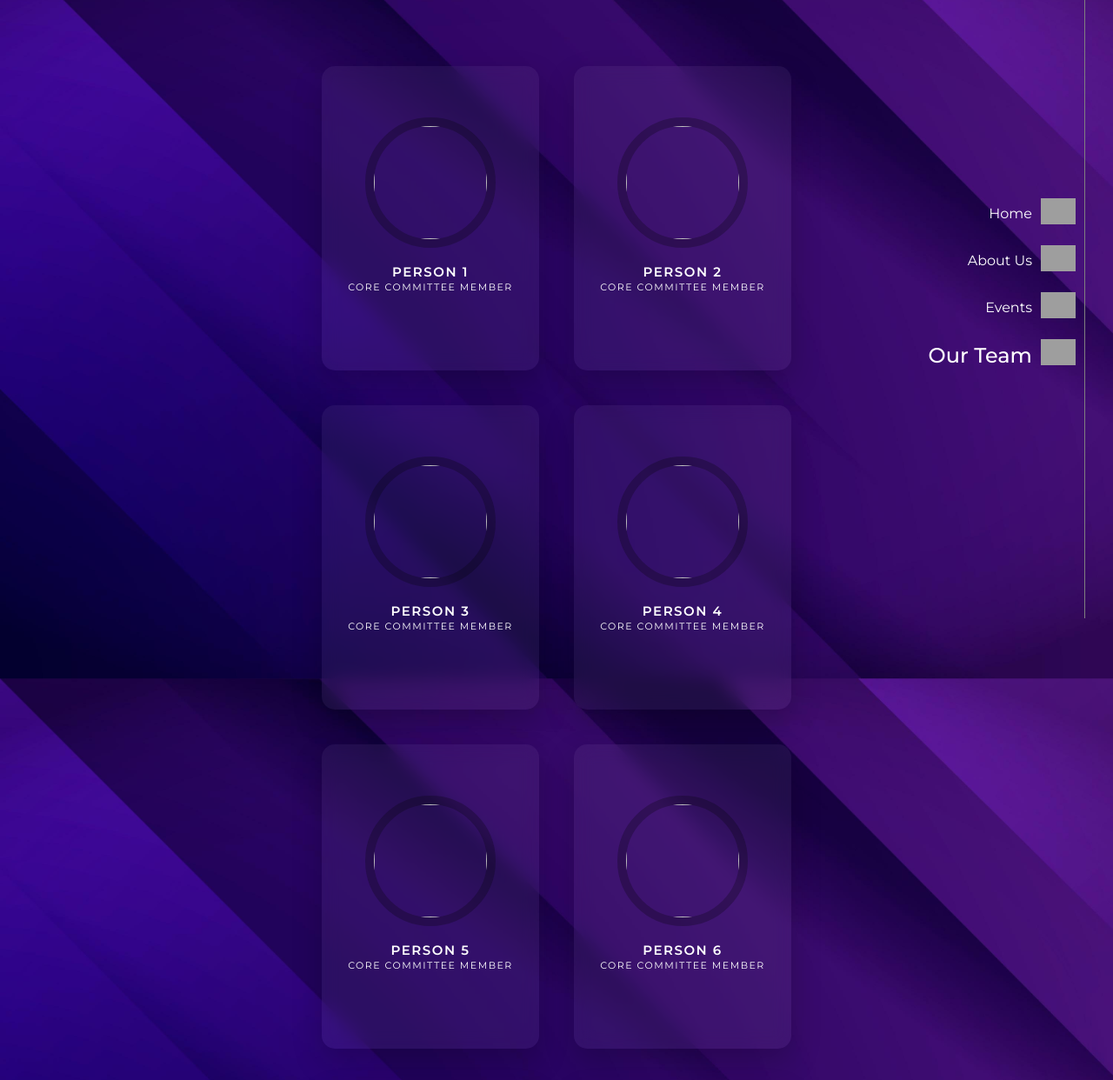
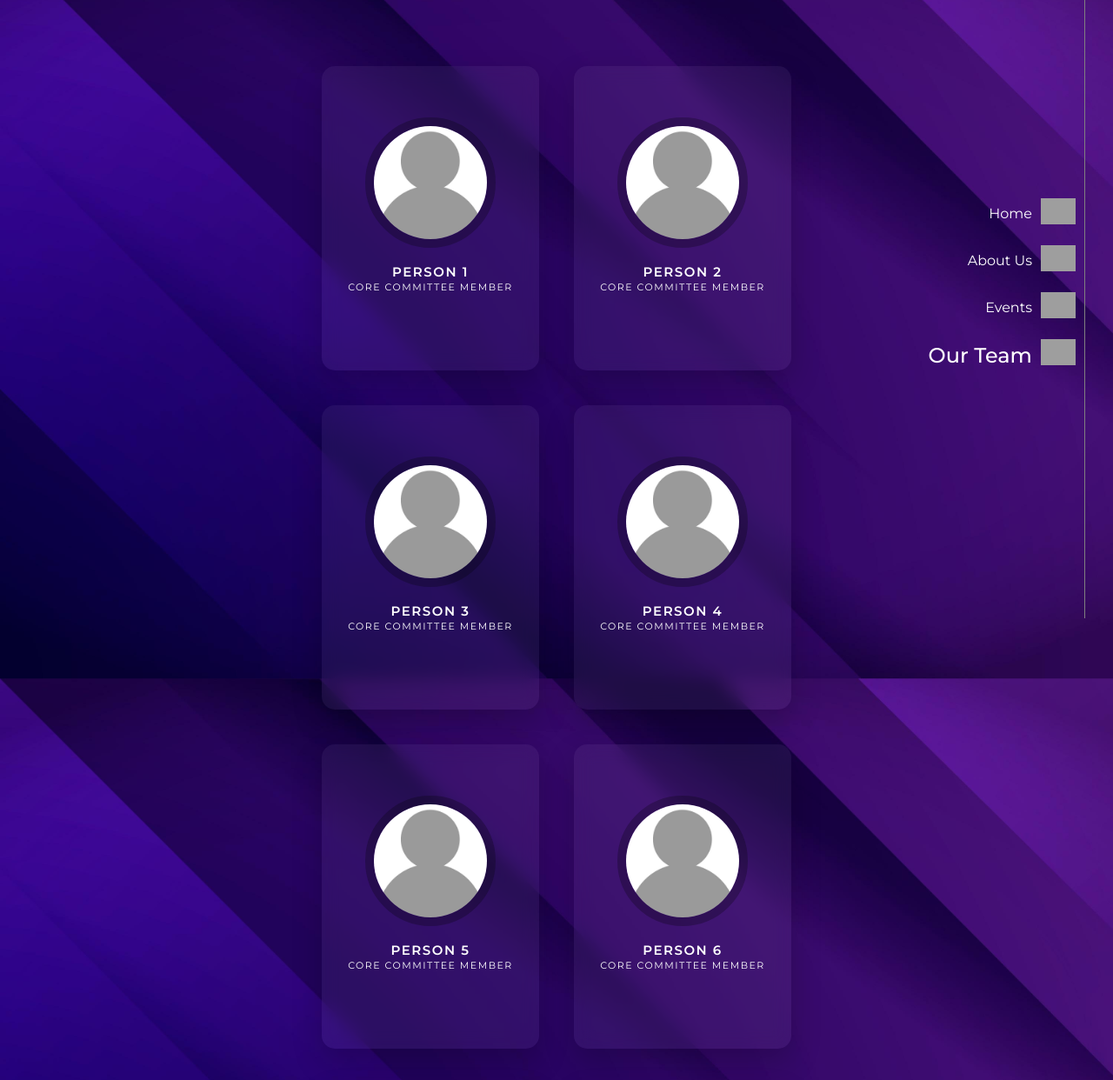
Before and after one commit to AnweshanMukherjee/Carnival-of-Rust-Website, a plain HTML site: page screens/TeamScreen/index.html in a window 1280 px wide. Shown: the part 73-1315 px from the top of the page at 87% size. Drawn offline with nearby package versions, Linux system fonts and the light colour scheme; grey boxes are pictures that could not be loaded.

Commit message:
Added dummy profile pic

```diff
--- a/screens/TeamScreen/index.html
+++ b/screens/TeamScreen/index.html
@@ -36,7 +36,7 @@
         <div class="card">
           <div class="content">
             <div class="imgBx">
-              <img src="../../assets/team/team.webp" alt="" srcset="" />
+              <img src="../../assets/team/team.jpg" alt="" srcset="" />
             </div>
             <div class="contentBx">
               <h3>Person 1 <br /><span>Core Committee Member </span></h3>
@@ -50,7 +50,7 @@
         <div class="card">
           <div class="content">
             <div class="imgBx">
-              <img src="../../assets/team/team.webp" alt="" srcset="" />
+              <img src="../../assets/team/team.jpg" alt="" srcset="" />
             </div>
             <div class="contentBx">
               <h3>
@@ -68,7 +68,7 @@
         <div class="card">
           <div class="content">
             <div class="imgBx">
-              <img src="../../assets/team/team.webp" alt="" srcset="" />
+              <img src="../../assets/team/team.jpg" alt="" srcset="" />
             </div>
             <div class="contentBx">
               <h3>
@@ -85,7 +85,7 @@
         <div class="card">
           <div class="content">
             <div class="imgBx">
-              <img src="../../assets/team/team.webp" alt="" srcset="" />
+              <img src="../../assets/team/team.jpg" alt="" srcset="" />
             </div>
             <div class="contentBx">
               <h3>
@@ -102,7 +102,7 @@
         <div class="card">
           <div class="content">
             <div class="imgBx">
-              <img src="../../assets/team/team.webp" alt="" srcset="" />
+              <img src="../../assets/team/team.jpg" alt="" srcset="" />
             </div>
             <div class="contentBx">
               <h3>
@@ -118,7 +118,7 @@
         <div class="card">
           <div class="content">
             <div class="imgBx">
-              <img src="../../assets/team/team.webp" alt="" srcset="" />
+              <img src="../../assets/team/team.jpg" alt="" srcset="" />
             </div>
             <div class="contentBx">
               <h3>Person 6 <br /><span>Core Committee Member</span></h3>
@@ -131,7 +131,7 @@
         <div class="card">
           <div class="content">
             <div class="imgBx">
-              <img src="../../assets/team/team.webp" alt="" srcset="" />
+              <img src="../../assets/team/team.jpg" alt="" srcset="" />
             </div>
             <div class="contentBx">
               <h3>Person 7<br /><span>Core Committee Member</span></h3>
@@ -144,7 +144,7 @@
         <div class="card">
           <div class="content">
             <div class="imgBx">
-              <img src="../../assets/team/team.webp" alt="" srcset="" />
+              <img src="../../assets/team/team.jpg" alt="" srcset="" />
             </div>
             <div class="contentBx">
               <h3>Person 8<br /><span>Core Committee Member</span></h3>
@@ -157,7 +157,7 @@
         <div class="card">
           <div class="content">
             <div class="imgBx">
-              <img src="../../assets/team/team.webp" alt="" srcset="" />
+              <img src="../../assets/team/team.jpg" alt="" srcset="" />
             </div>
             <div class="contentBx">
               <h3>Person 9<br /><span>Core Committee Member</span></h3>
```
Also changed, not shown: assets/team/team.jpg (added).
